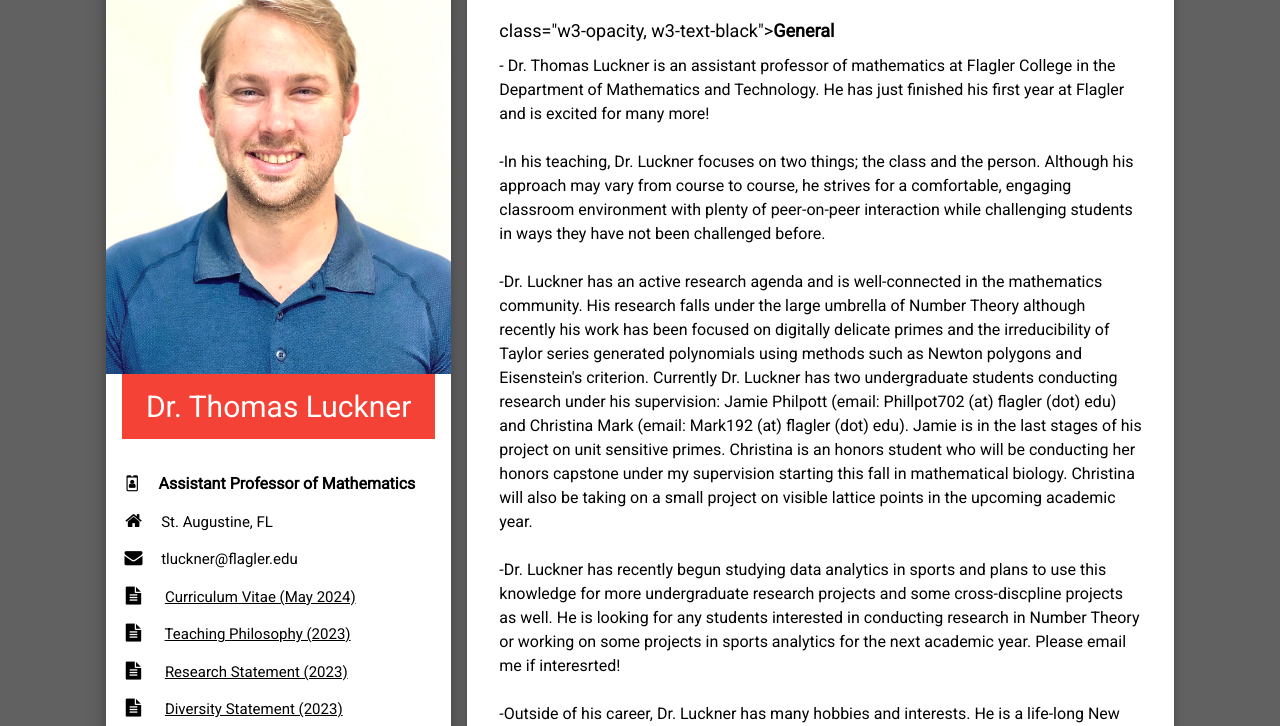
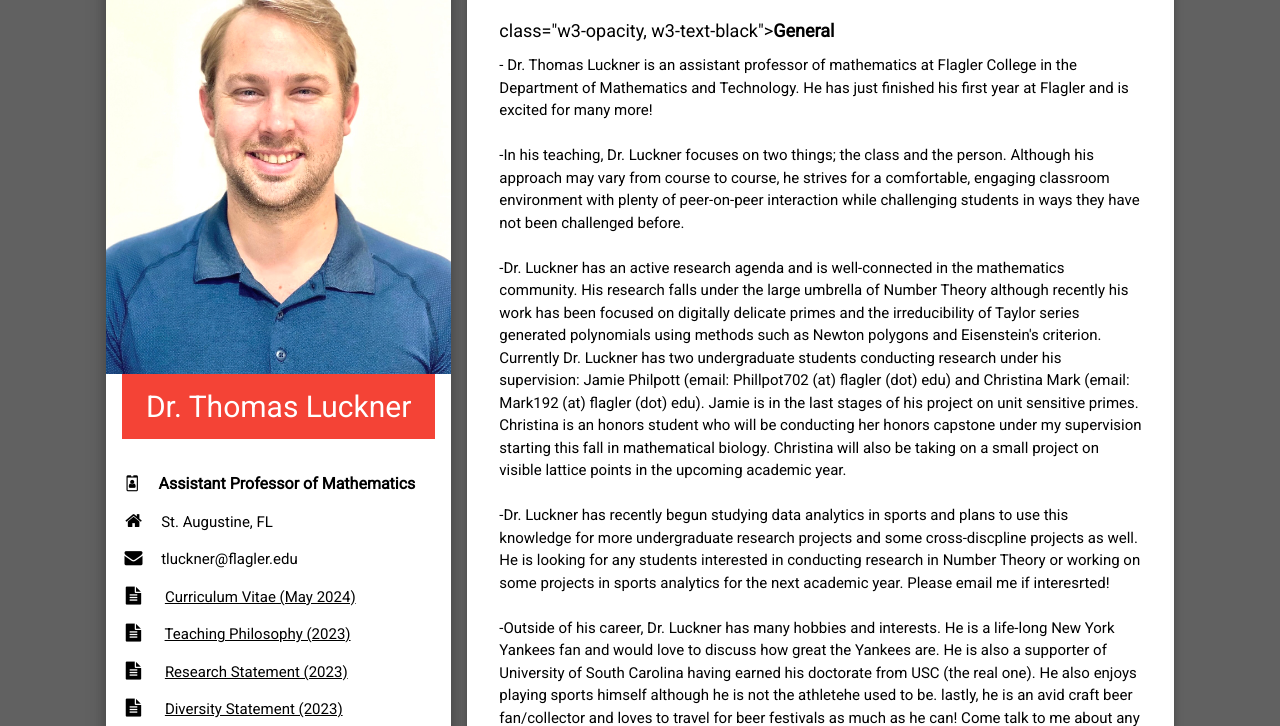
Before and after one commit to tluckner/website, a plain HTML site: page index.html in a window 1280 px wide. Shown: the part 74-800 px from the top of the page. Drawn offline with nearby package versions, Linux system fonts and the light colour scheme.

Commit message:
Update index.html

```diff
--- a/index.html
+++ b/index.html
@@ -85,7 +85,7 @@ ul.a {
                 <h2 class="w3-padding-16, w3-red"><i class="fa fa-id-card-o fa-fw w3-margin-right w3-xxlarge"></i>About Me</h2>
                 <div class="w3-container">
 					<h5> class="w3-opacity, w3-text-black"><b>General</b></h5>
-			<h6 class="w3-text-black"> -  Dr. Thomas Luckner is an assistant professor of mathematics at Flagler College in the Department of Mathematics and Technology.
+			 -  Dr. Thomas Luckner is an assistant professor of mathematics at Flagler College in the Department of Mathematics and Technology.
 				He has just finished his first year at Flagler and is excited for many more!
 			<br>
 				<br>
```
